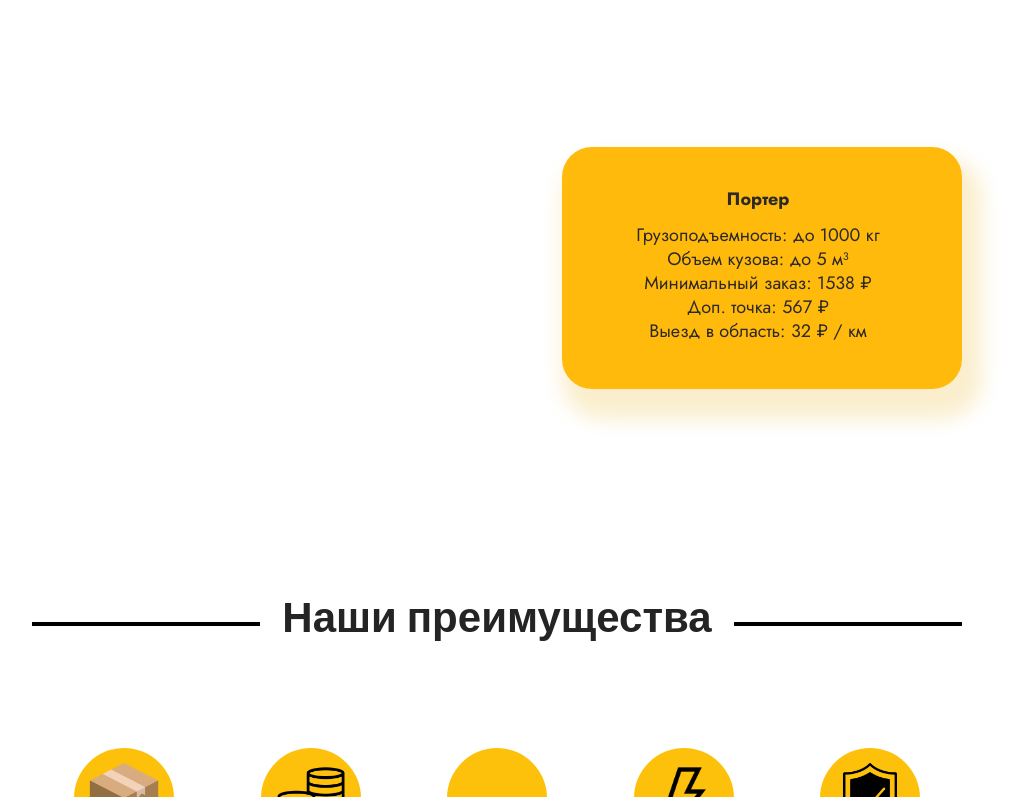
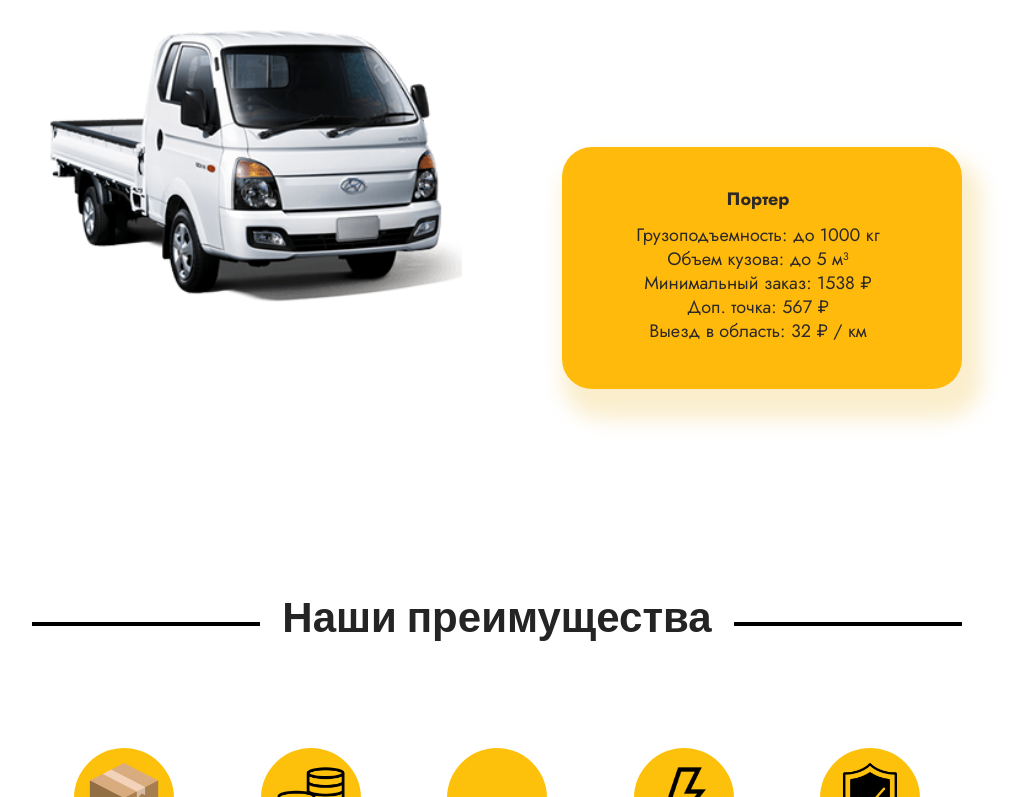
Before and after one commit to waerlx/porter-taxi, a plain HTML site: page index.html in a window 1280 px wide. Shown: the part 1200-1997 px from the top of the page, without its empty margins (143-1163 px from the left). Drawn offline with Linux system fonts and the light colour scheme; the site is published under a folder, as on GitHub Pages, so addresses that start at the root find nothing; a web font is replaced by a local one.

Commit message:
add point

```diff
--- a/index.html
+++ b/index.html
@@ -82,7 +82,7 @@
 
 			<div class="plus_wrap flex">
 				<div class="plus_left ">
-					<img src="/img/icons/porter_main.png" alt="" class="plus_img">
+					<img src="./img/icons/porter_main.png" alt="" class="plus_img">
 				</div>
 
 				<div class="plus_right">
```
